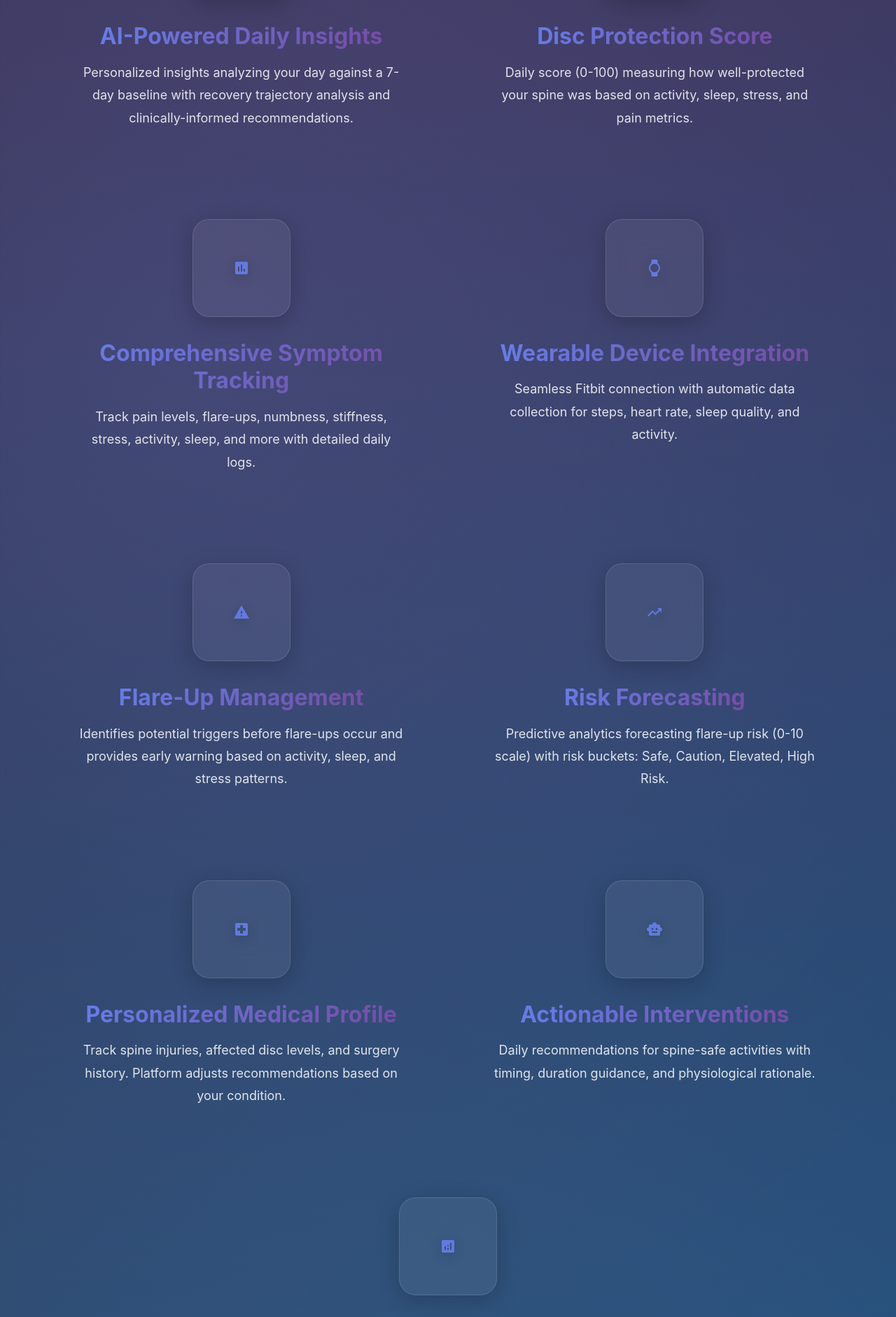
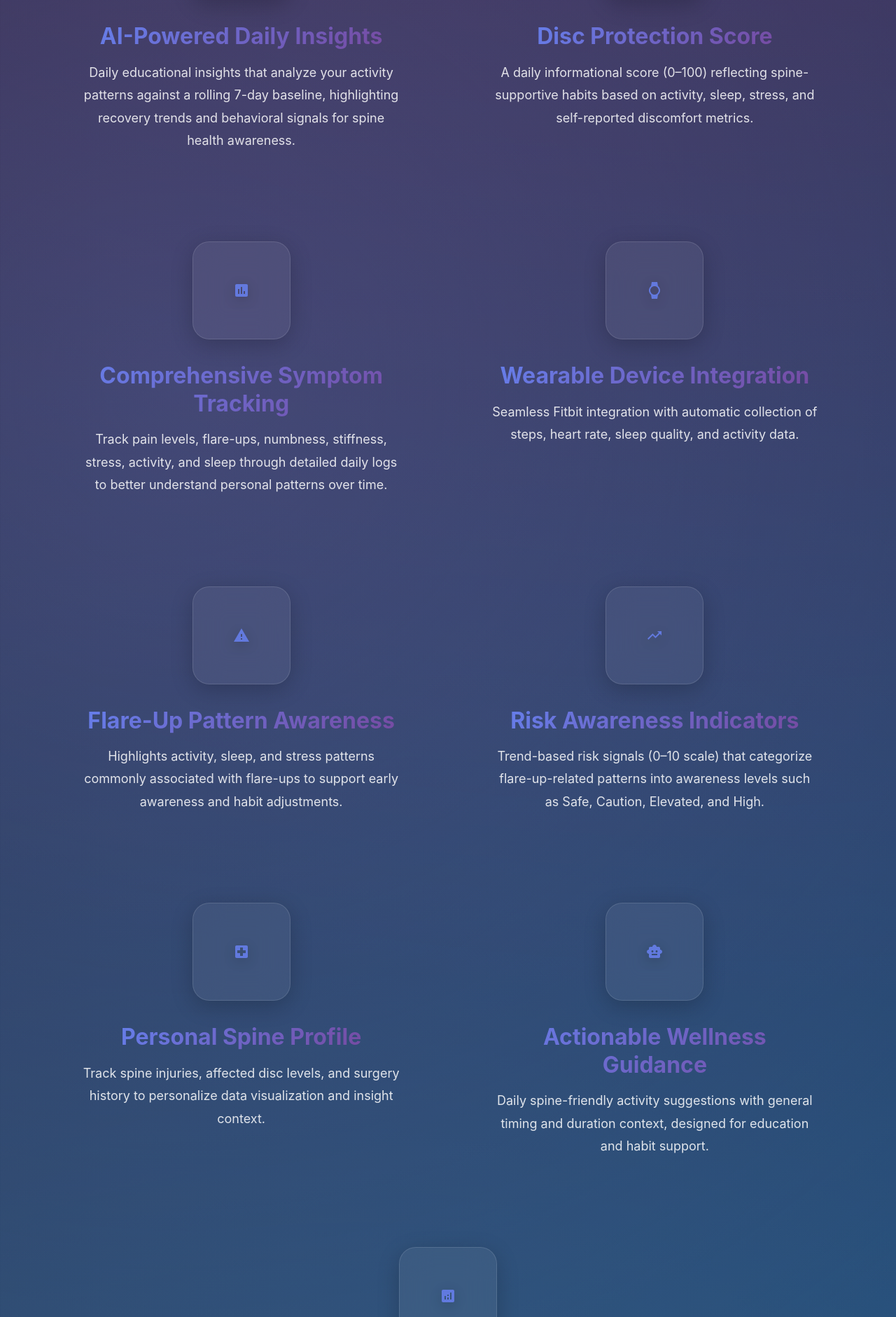
Before and after one commit to kabirshhaikh/fitspine-frontend, a React (Vite) app: page / in a window 1280 px wide. Shown: the part 3678-5560 px from the top of the page at 70% size. Built offline with nearby package versions, Linux system fonts and the light colour scheme; no server answers.

Commit message:
Adjusted words on landing page

```diff
--- a/src/pages/NewLanding.jsx
+++ b/src/pages/NewLanding.jsx
@@ -38,47 +38,47 @@ const NewLanding = () => {
     {
       icon: <Psychology />,
       title: "AI-Powered Daily Insights",
-      description: "Personalized insights analyzing your day against a 7-day baseline with recovery trajectory analysis and clinically-informed recommendations."
+      description: "Daily educational insights that analyze your activity patterns against a rolling 7-day baseline, highlighting recovery trends and behavioral signals for spine health awareness."
     },
     {
       icon: <Shield />,
       title: "Disc Protection Score",
-      description: "Daily score (0-100) measuring how well-protected your spine was based on activity, sleep, stress, and pain metrics."
+      description: "A daily informational score (0–100) reflecting spine-supportive habits based on activity, sleep, stress, and self-reported discomfort metrics."
     },
     {
       icon: <Assessment />,
       title: "Comprehensive Symptom Tracking",
-      description: "Track pain levels, flare-ups, numbness, stiffness, stress, activity, sleep, and more with detailed daily logs."
+      description: "Track pain levels, flare-ups, numbness, stiffness, stress, activity, and sleep through detailed daily logs to better understand personal patterns over time."
     },
     {
       icon: <Watch />,
       title: "Wearable Device Integration",
-      description: "Seamless Fitbit connection with automatic data collection for steps, heart rate, sleep quality, and activity."
+      description: "Seamless Fitbit integration with automatic collection of steps, heart rate, sleep quality, and activity data."
     },
     {
       icon: <Warning />,
-      title: "Flare-Up Management",
-      description: "Identifies potential triggers before flare-ups occur and provides early warning based on activity, sleep, and stress patterns."
+      title: "Flare-Up Pattern Awareness",
+      description: "Highlights activity, sleep, and stress patterns commonly associated with flare-ups to support early awareness and habit adjustments."
     },
     {
       icon: <TrendingUp />,
-      title: "Risk Forecasting",
-      description: "Predictive analytics forecasting flare-up risk (0-10 scale) with risk buckets: Safe, Caution, Elevated, High Risk."
+      title: "Risk Awareness Indicators",
+      description: "Trend-based risk signals (0–10 scale) that categorize flare-up-related patterns into awareness levels such as Safe, Caution, Elevated, and High."
     },
     {
       icon: <LocalHospital />,
-      title: "Personalized Medical Profile",
-      description: "Track spine injuries, affected disc levels, and surgery history. Platform adjusts recommendations based on your condition."
+      title: "Personal Spine Profile",
+      description: "Track spine injuries, affected disc levels, and surgery history to personalize data visualization and insight context."
     },
     {
       icon: <SmartToy />,
-      title: "Actionable Interventions",
-      description: "Daily recommendations for spine-safe activities with timing, duration guidance, and physiological rationale."
+      title: "Actionable Wellness Guidance",
+      description: "Daily spine-friendly activity suggestions with general timing and duration context, designed for education and habit support."
     },
     {
       icon: <Analytics />,
       title: "Comprehensive Dashboard",
-      description: "Weekly trend graphs, pain patterns, activity correlation, heart rate insights, and sleep quality trends."
+      description: "Weekly trend visualizations covering pain patterns, activity correlations, heart rate metrics, and sleep quality insights."
     }
   ];
 
```
